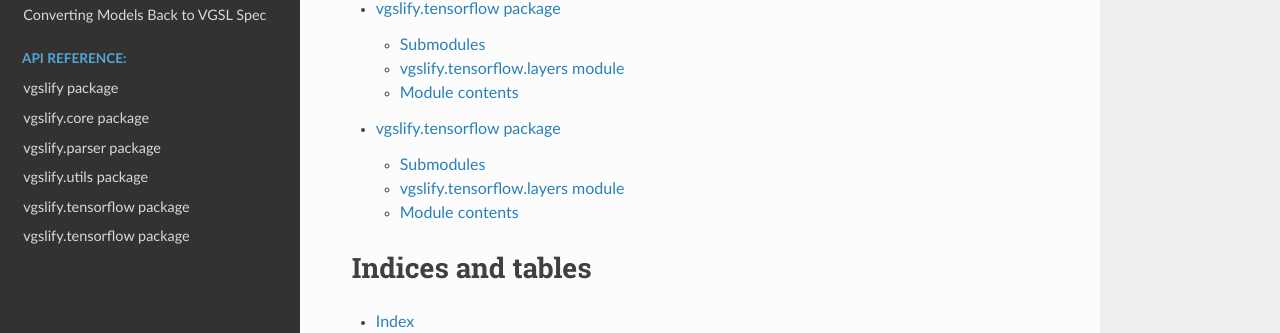
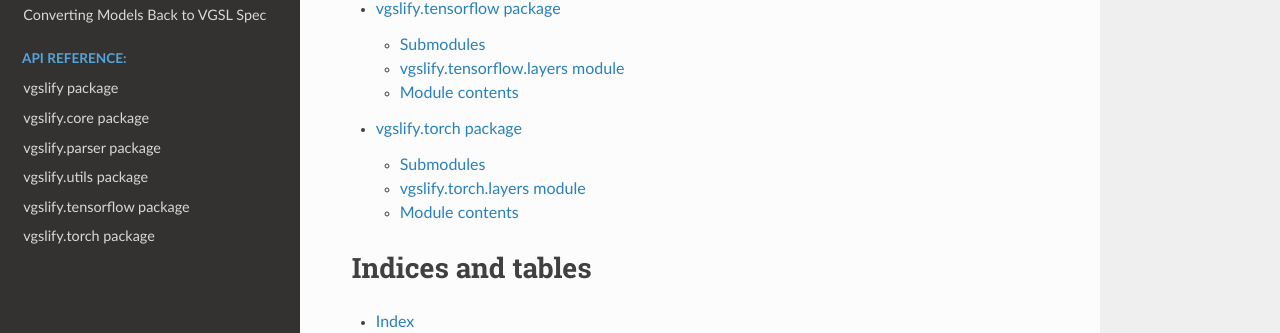
Before and after one commit to TimKoornstra/VGSLify, a Sphinx documentation site: the page built from docs/index.rst, in a window 1280 px wide and 900 px high, scrolled down 1754 px. Shown: the part 329-662 px from the top of the window. Built offline with Sphinx 7.4.7 and the Read the Docs theme 2.0.0, drawn with Linux system fonts in a browser that asks for light colours.

Commit message:
Rename tf -> torch in torch docs

```diff
--- a/docs/source/vgslify.torch.rst
+++ b/docs/source/vgslify.torch.rst
@@ -1,10 +1,10 @@
-vgslify.tensorflow package
+vgslify.torch package
 ==========================
 
 Submodules
 ----------
 
-vgslify.tensorflow.layers module
+vgslify.torch.layers module
 --------------------------------
 
 .. automodule:: vgslify.tensorflow.layers
@@ -15,7 +15,7 @@
 Module contents
 ---------------
 
-.. automodule:: vgslify.tensorflow
+.. automodule:: vgslify.torch
    :members:
    :undoc-members:
    :show-inheritance:
```
